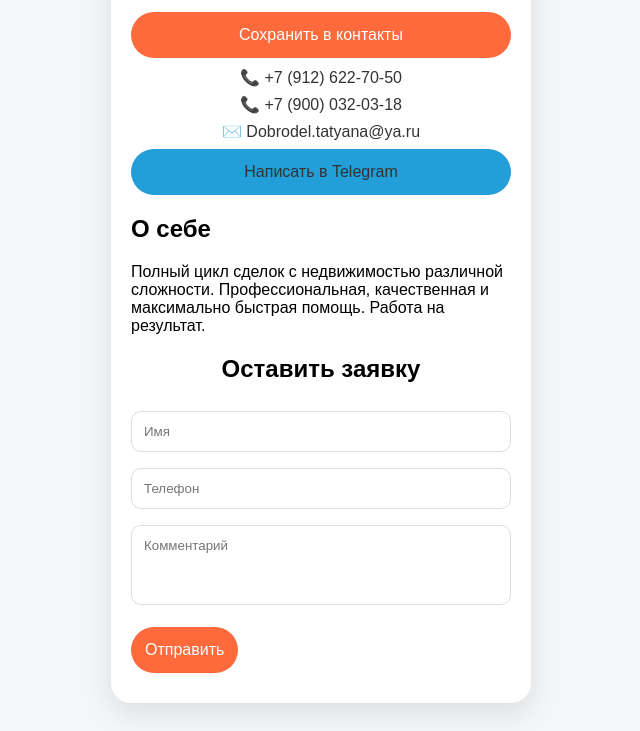
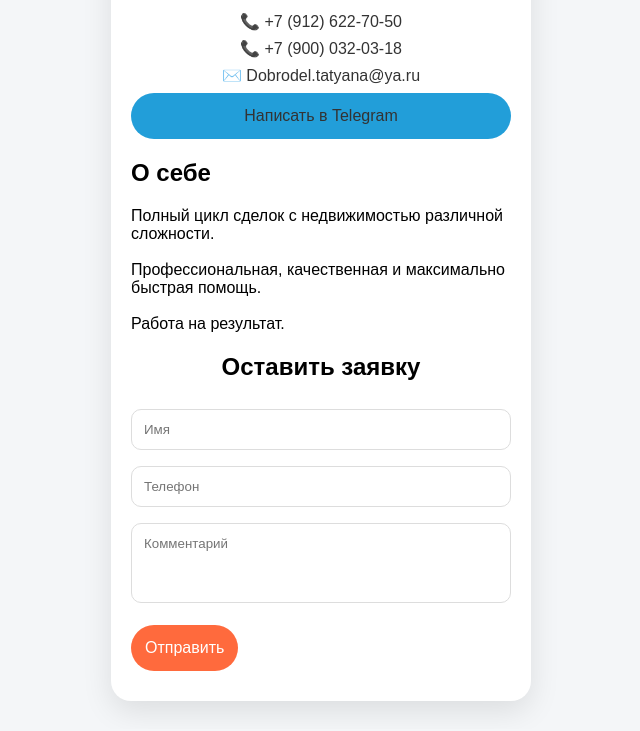
Before and after one commit to pchnch/TatyanaDobrodel, a plain HTML site: page index.html in a window 1280 px wide. Shown: the part 246-977 px from the top of the page, without its empty margins (319-959 px from the left). Drawn offline with Linux system fonts and the light colour scheme.

Commit message:
Update index.html

```diff
--- a/index.html
+++ b/index.html
@@ -16,7 +16,6 @@
     <h1>Татьяна Черенцова</h1>
     <p class="position">Ведущий эксперт по недвижимости</p>
 
-    <a class="btn primary" href="contact.vcf" download>Сохранить в контакты</a>
 
     <div class="info">
       <a href="tel:+79126227050">📞 +7 (912) 622-70-50</a>
@@ -30,7 +29,7 @@
     <div class="about">
       <h2>О себе</h2>
       <p>
-Полный цикл сделок с недвижимостью различной сложности. Профессиональная, качественная и максимально быстрая помощь. Работа на результат.
+Полный цикл сделок с недвижимостью различной сложности. <br><br> Профессиональная, качественная и максимально быстрая помощь. <br><br> Работа на результат.
       </p>
     </div>
 
```
